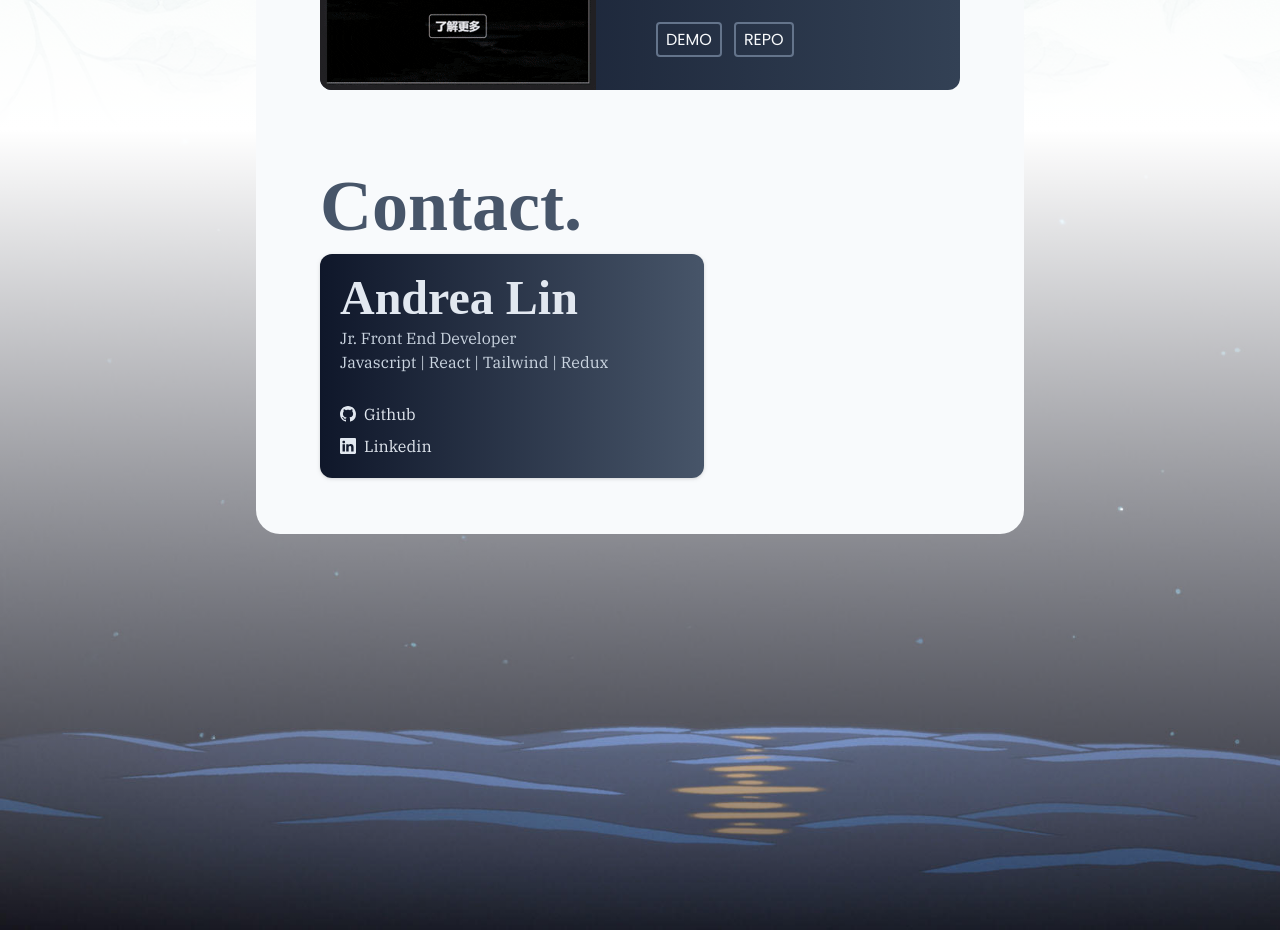
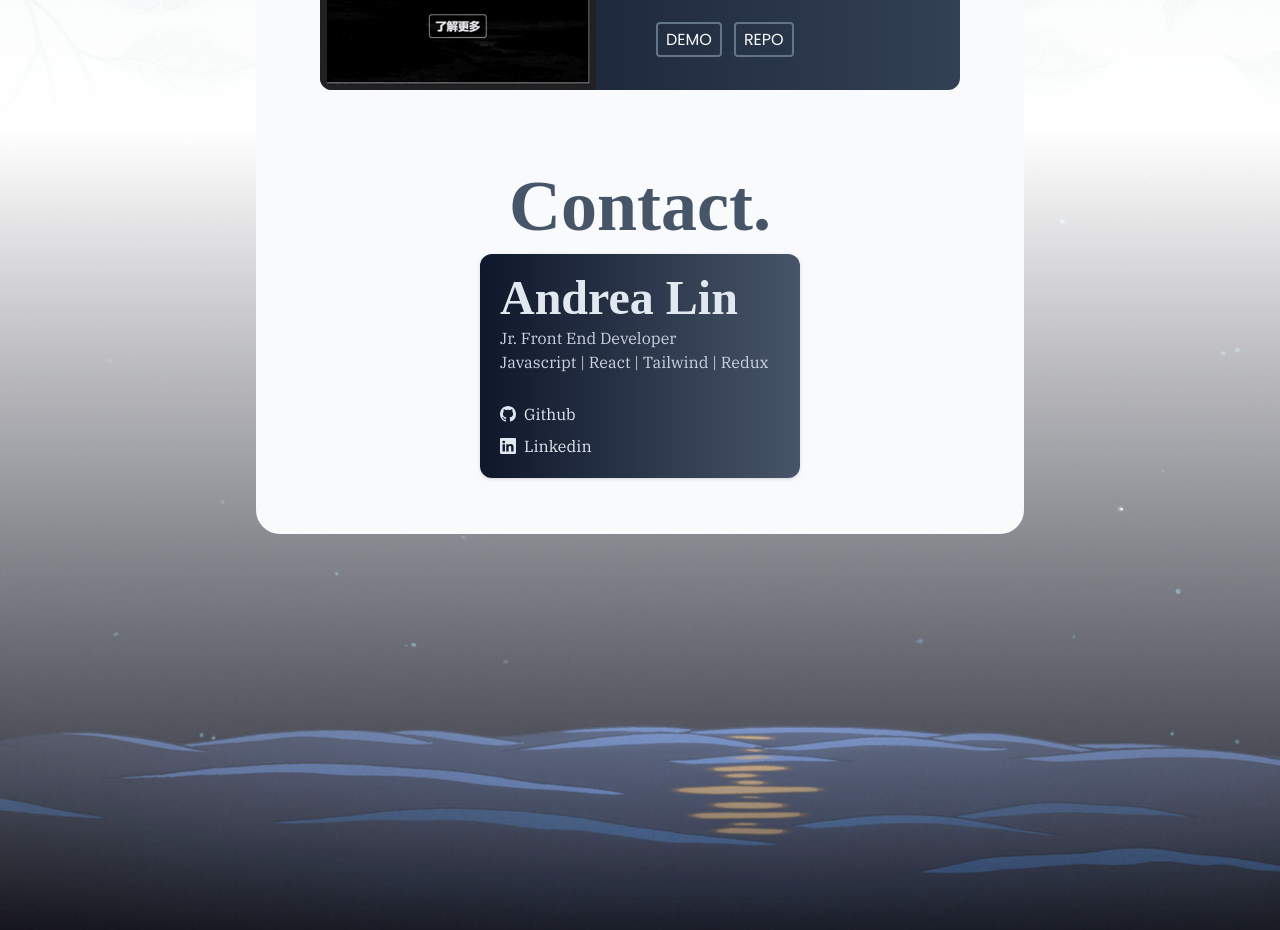
Before and after one commit to Moonriz-ar/portfolio, a React (Create React App) app: page / in a window 1280 px wide. Shown: the part 3820-4750 px from the top of the page. Built offline with nearby package versions, Linux system fonts and the light colour scheme; a web font is replaced by a local one.

Commit message:
Contact.js
Centered the contact card

```diff
--- a/src/components/contact/Contact.js
+++ b/src/components/contact/Contact.js
@@ -11,11 +11,11 @@ function Contact() {
       className="bg-mobile-contact-background sm:bg-desktop-contact-background bg-cover min-h-screen"
     >
       <div className="min-h-screen bg-gradient-to-b from-white flex flex-col justify-start items-center px-5">
-        <div className="w-full sm:max-w-3xl px-5 sm:px-16 pt-10 pb-14 rounded-b-3xl flex flex-col bg-slate-50">
+        <div className="w-full sm:max-w-3xl px-5 sm:px-16 pt-10 pb-14 rounded-b-3xl flex flex-col items-center bg-slate-50">
           <Title title="Contact." />
 
           {/* Contact me card */}
-          <section className="text-slate-200 space-y-5 sm:max-w-sm flex flex-col">
+          <section className="text-slate-200 space-y-5 sm:w-1/2 flex flex-col">
             <article className="bg-gradient-to-r from-slate-900  to-slate-600 rounded-xl p-5 drop-shadow">
               <div>
                 <h4 className="font-square text-5xl am:text-4xl font-bold pb-1">
```
